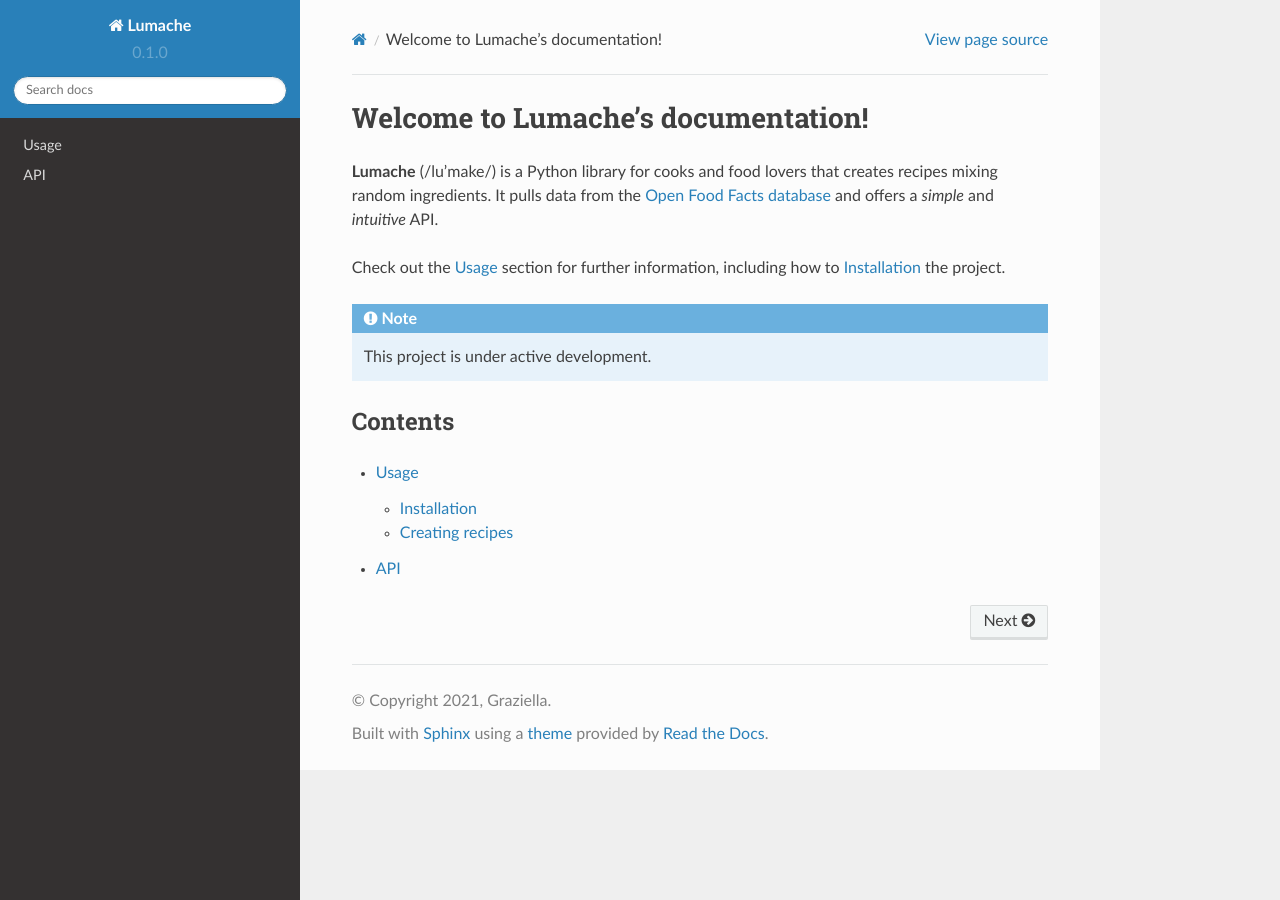
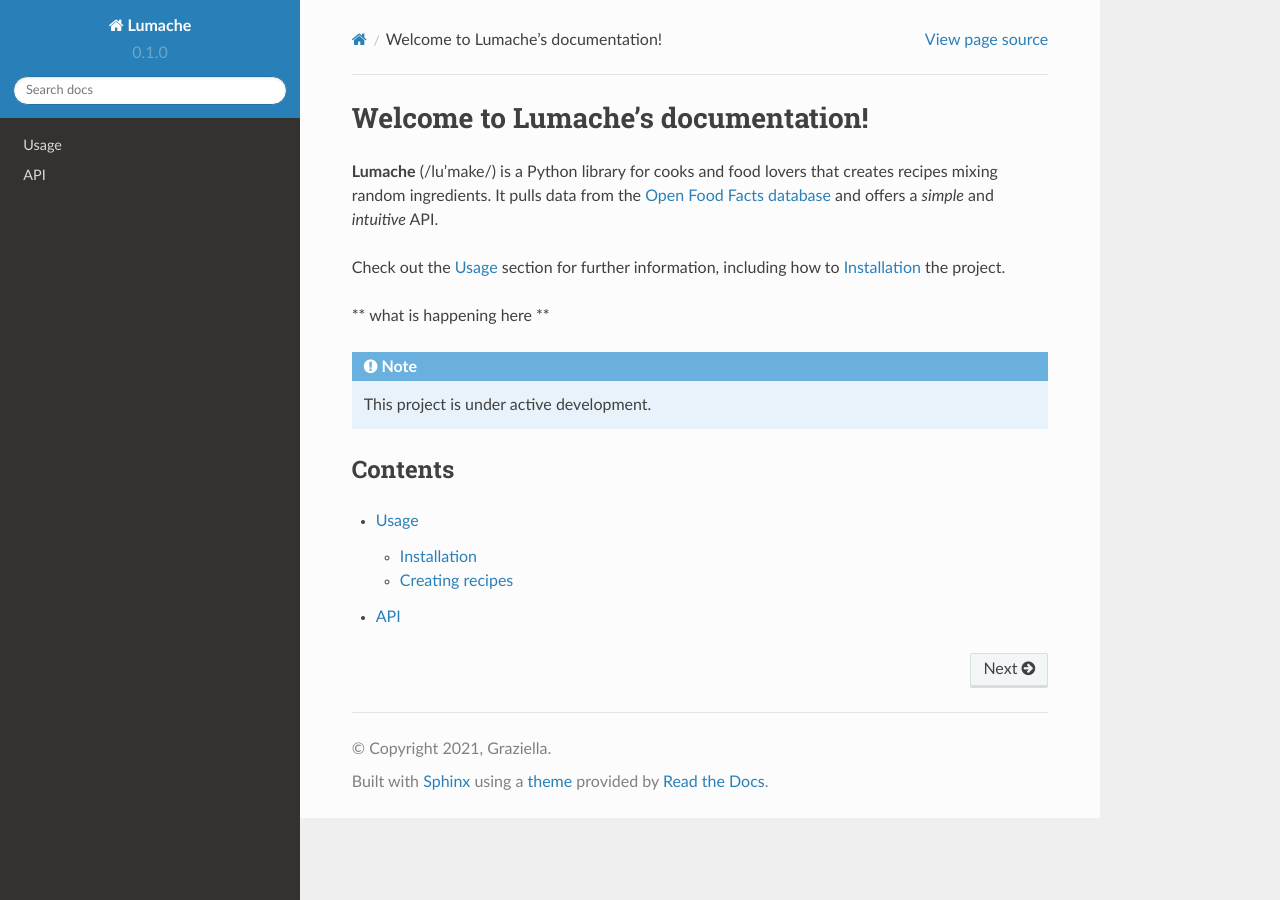
Before and after one commit to Eudorajab1/websaw-userguide, a Sphinx documentation site: the page built from docs/source/index.rst, in a window 1280 px wide. Built offline with Sphinx 7.4.7 and the Read the Docs theme 2.0.0, drawn with Linux system fonts in a browser that asks for light colours.

Commit message:
some thing

```diff
--- a/docs/source/index.rst
+++ b/docs/source/index.rst
@@ -8,6 +8,8 @@
 
 Check out the :doc:`usage` section for further information, including
 how to :ref:`installation` the project.
+
+** what is happening here  **
 
 .. note::
 
```
